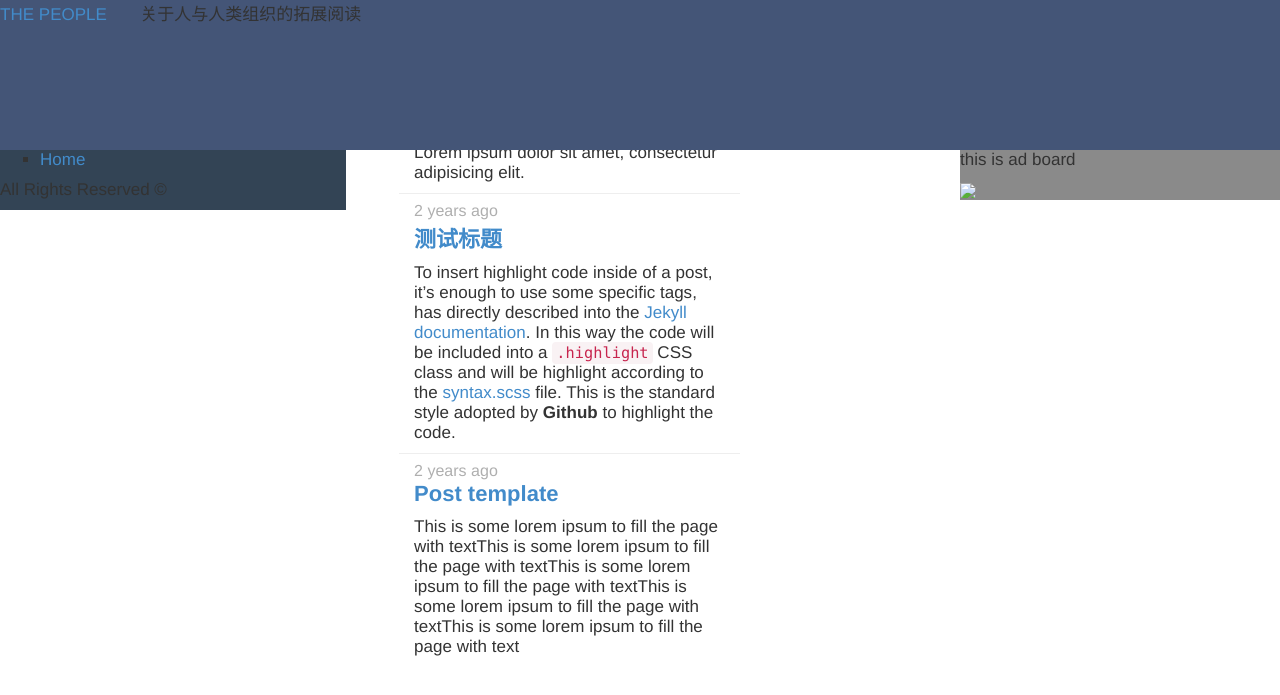
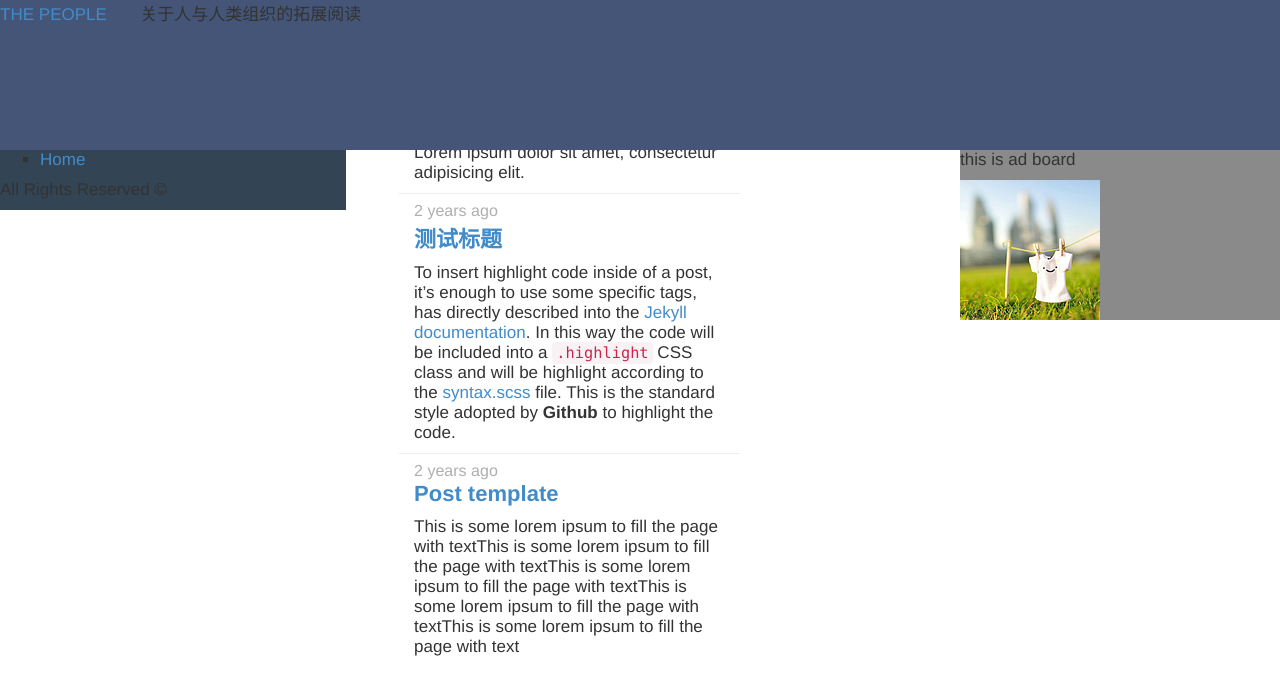
Before and after one commit to andyljj/thepeople, a Jekyll site: the page built from index.html, in a window 1280 px wide. Shown: the top 695 px of the page. Built offline with Jekyll 4.4.1, drawn with Linux system fonts in a browser that asks for light colours; some web fonts are replaced; Markdown is read by kramdown in place of the engine named in the settings.

Commit message:
例行修改

```diff
--- a/_layouts/post.html
+++ b/_layouts/post.html
@@ -28,7 +28,7 @@ layout: default
 <div id="adboard" class="">
     <p>this is ad board</p>
     {% if post.series == 晓松奇谈 %}
-        <img src="{{ "assets/adimg/xsqt.jpg" | prepend: site.url }}">
+        <img src="{{ "/assets/adimg/xsqt.jpg" | prepend: site.url }}">
     {% endif %}
 </div>
 
--- a/index.html
+++ b/index.html
@@ -34,7 +34,7 @@ layout: default
 <!-- advertising board -->
 <div id="adboard" class="">
     <p>this is ad board</p>
-    <img src="{{ "assets/adimg/xsqt.jpg" | prepend: site.url }}">
+    <img src="{{ "/assets/adimg/xsqt.jpg" | prepend: site.url }}">
 </div>
 
 
```
